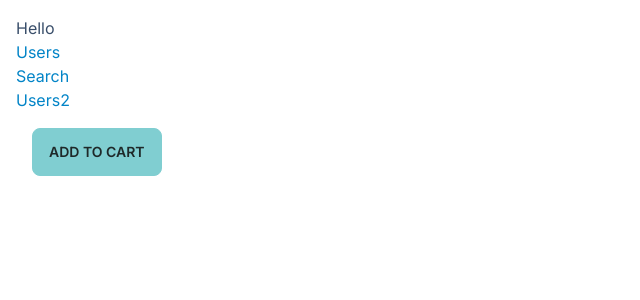
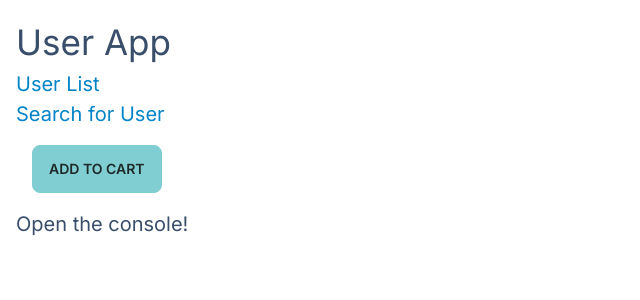
Before and after one commit to mingyan-hsiao/nextjs-app, a Next.js app: page / in a window 1280 px wide. Shown: the top 300 px of the page, without its empty margins (0-640 px from the left). Built offline with nearby package versions, Linux system fonts and the light colour scheme.

Commit message:
fix: home page layout

```diff
--- a/app/globals.css
+++ b/app/globals.css
@@ -21,4 +21,9 @@ body {
   background:
     rgb(var(--background-start-rgb)); */
   padding: 1rem;
+  font-size: 20px
 }
+
+h1 {
+  font-size: 35px
+}
--- a/app/page.tsx
+++ b/app/page.tsx
@@ -6,11 +6,11 @@ import ProductCard from './components/ProductCard/ProductCard'
 export default function Home() {
   return (
     <main>
-      <h1>Hello</h1>
-      <Link href="/users" className='text-sky-600'>Users</Link><br />
-      <Link href="/search" className='text-sky-600'>Search</Link><br />
-      <Link href="/users2" className='text-sky-600'>Users2</Link>
-      <ProductCard />
+      <h1>User App</h1>
+      <Link href="/users" className='text-sky-600'>User List</Link><br />
+      <Link href="/search" className='text-sky-600'>Search for User</Link><br />
+      {/* <Link href="/users2" className='text-sky-600'>Users2</Link> */}
+      <ProductCard /><p>Open the console!</p>
     </main>
   )
 }
```
